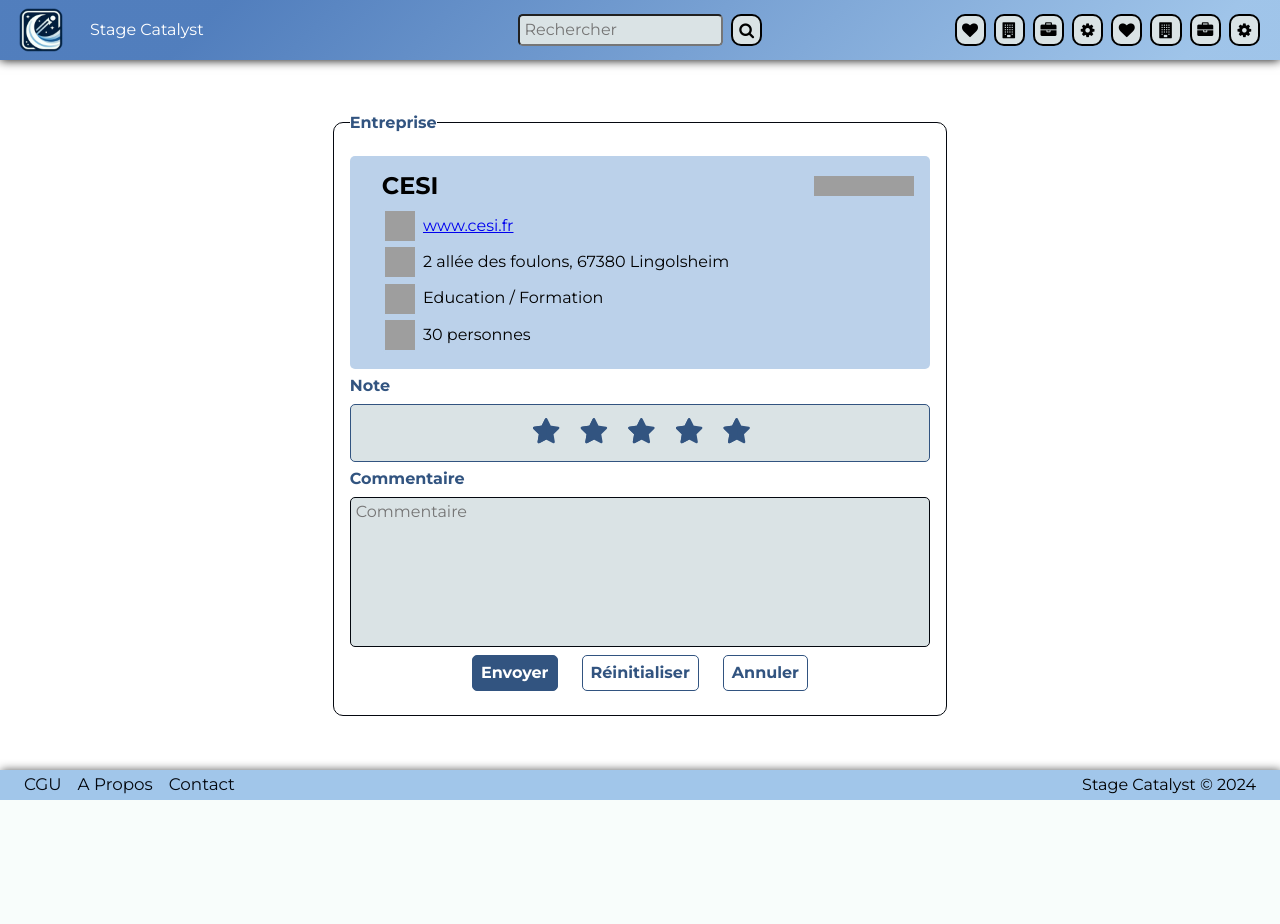
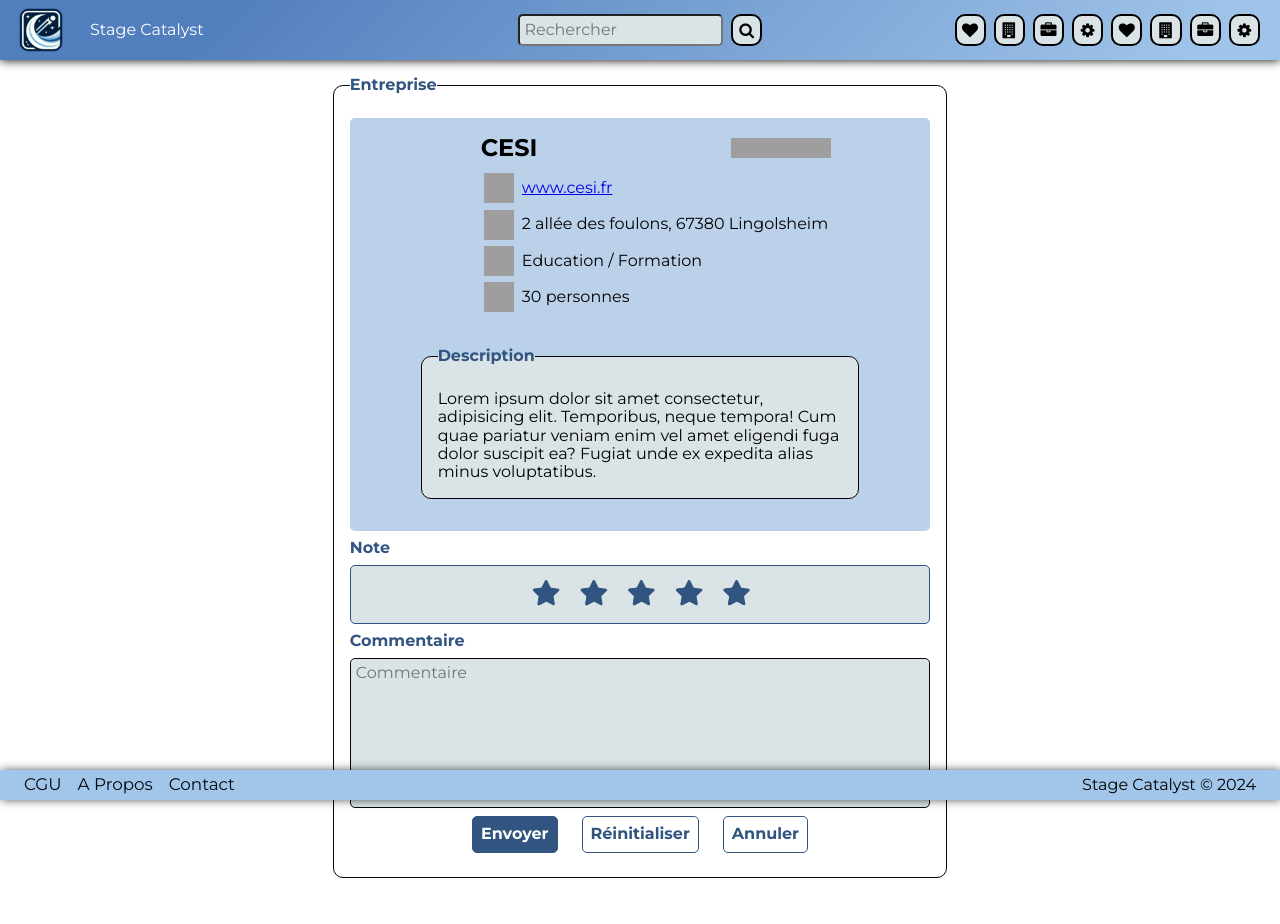
Before and after one commit to aschnepp/Projet-WEB-BETA, a PHP site: page /pages/review-entreprise.html in a window 1280 px wide. Before the commit the page ends 800 px from the top, so only its background shows below. Run offline with PHP 8.4, Linux system fonts and the light colour scheme; grey boxes are pictures that could not be loaded.

Commit message:
Ajout description de l'entreprise sur la pge de review

```diff
--- a/assets/styles/review-entreprise.css
+++ b/assets/styles/review-entreprise.css
@@ -115,7 +115,6 @@ fieldset input[type="button"]:hover {
 fieldset section {
     display: flex;
     flex-direction: row;
-    align-items: top;
     background-color: var(--blue-light);
     width: auto;
     height: auto;
@@ -134,21 +133,21 @@ fieldset section {
     gap: .5rem;
 }
 
-
-#offre {
+#entreprise-review {
+    justify-content: center;
     display: flex;
+    flex-wrap: wrap;
     padding: 1rem;
     gap: 1rem;
+    column-gap: 2rem;
 }
 
-#offre .contentOffre {
+#entreprise-review .contentEntreprise {
     display: flex;
     flex-direction: column;
-    width: 100%;
-
 }
 
-#offre .headerOffre {
+#entreprise-review .headerEntreprise {
     width: 100%;
     margin-bottom: .5rem;
     display: flex;
@@ -158,7 +157,7 @@ fieldset section {
     flex-wrap: wrap;
 }
 
-#offre .bodyOffre {
+#entreprise-review .bodyEntreprise {
     display: flex;
     flex-direction: column;
     justify-content: top;
@@ -183,6 +182,23 @@ fieldset section {
     align-items: center;
 }
 
+
+main #entreprise-review .description {
+    flex: 1 0 100%;
+    justify-content: center;
+    border: transparent;
+}
+
+main #entreprise-review .description fieldset {
+    border: solid black 1.5px;
+    border-radius: 10px;
+    background-color: var(--blue-white);
+}
+
+main #entreprise-review .description fieldset legend {
+    font-weight: bold;
+}
+
 @media (max-width: 800px) {
     form {
         width: 90%;
@@ -192,7 +208,7 @@ fieldset section {
         width: 90%;
     }
 
-    #offre {
+    #entreprise-review {
         flex-direction: column;
         gap: 1rem;
     }
--- a/pages/review-entreprise.html
+++ b/pages/review-entreprise.html
@@ -66,10 +66,10 @@
         <form id="myForm" method="post">
             <fieldset>
                 <legend>Entreprise</legend>
-                <section id="offre">
+                <section id="entreprise-review">
                     <div id="logo-container"></div>
-                    <section class="contentOffre">
-                        <section class="headerOffre">
+                    <section class="contentEntreprise">
+                        <section class="headerEntreprise">
                             <h2>CESI</h2>
                             <section id="gradeWrapper">
                                 <div class="rate2">
@@ -77,7 +77,7 @@
                                 </div>
                             </section>
                         </section>
-                        <section class="bodyOffre">
+                        <section class="bodyEntreprise">
                             <div class="items">
                                 <img width="30" height="30" src="https://img.icons8.com/ios/45/domain.png"
                                     alt="domain" />
@@ -101,7 +101,19 @@
                             </div>
                         </section>
                     </section>
-
+                    <section class="description">
+                        <fieldset>
+                            <legend>Description</legend>
+                            <p>Lorem ipsum dolor sit amet consectetur, adipisicing elit. Temporibus,
+                                neque tempora! Cum
+                                quae
+                                pariatur veniam enim vel amet eligendi fuga dolor suscipit ea? Fugiat unde ex expedita
+                                alias
+                                minus
+                                voluptatibus.
+                            </p>
+                        </fieldset>
+                    </section>
                 </section>
 
                 <label for="star5" class="labels">Note</label>
```
